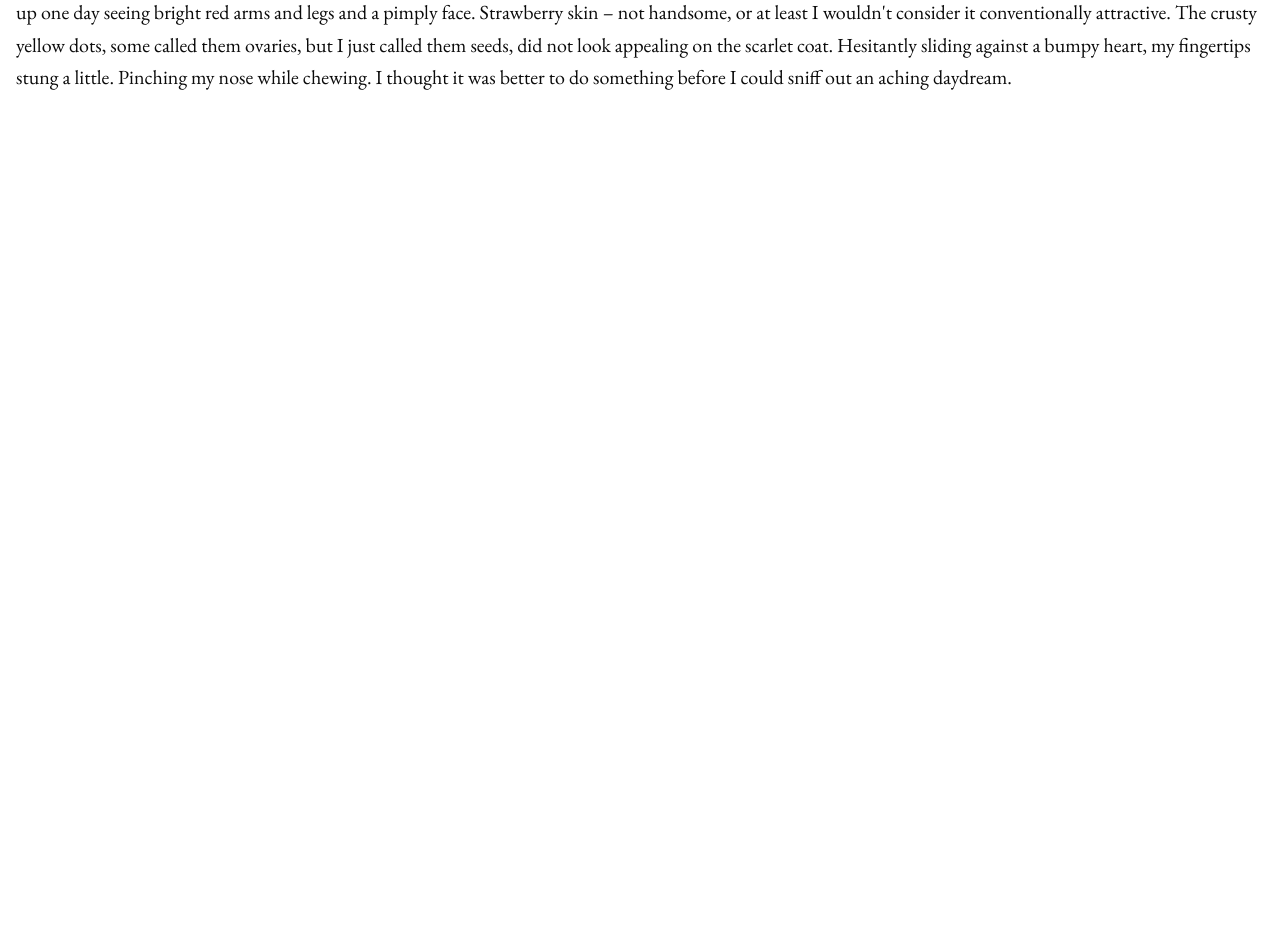
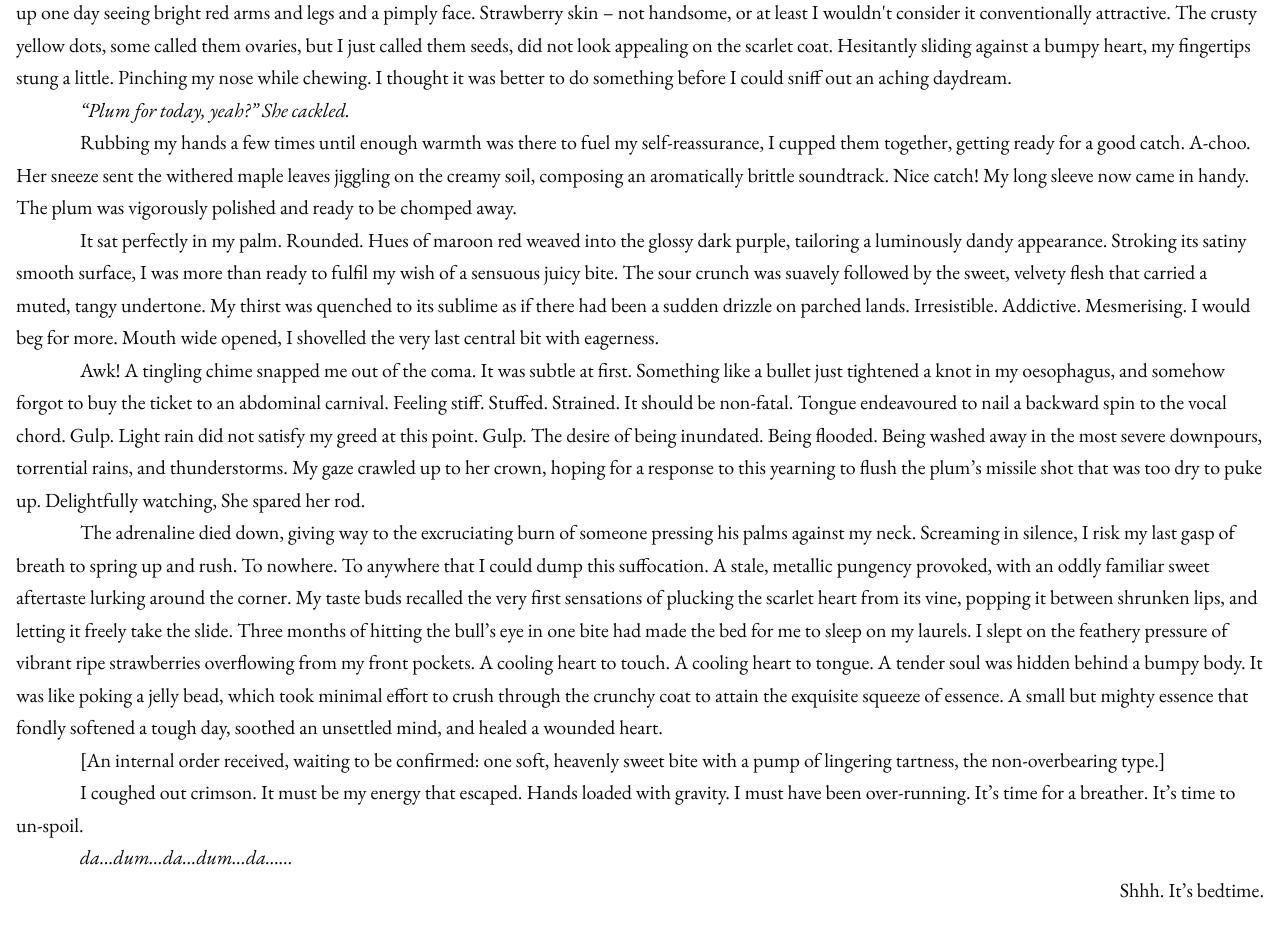
Before and after one commit to nauqh/keleidoscope, a Next.js app: page /posts/a-sunny-place-for-shady-people in a window 1280 px wide. Shown: the part 1380-2306 px from the top of the page. Before the commit the page ends 1494 px from the top, so only its background shows below. Built offline with nearby package versions, Linux system fonts and the light colour scheme.

Commit message:
fix(logo): add reveal for About

```diff
--- a/src/app/posts/a-sunny-place-for-shady-people/page.tsx
+++ b/src/app/posts/a-sunny-place-for-shady-people/page.tsx
@@ -156,6 +156,106 @@ const page = () => {
 					Pinching my nose while chewing. I thought it was better to
 					do something before I could sniff out an aching daydream.
 				</p>
+				<p
+					className="text-xl leading-relaxed italic"
+					style={{ textIndent: "4rem" }}
+				>
+					“Plum for today, yeah?” She cackled.
+				</p>
+				<p
+					className="text-xl leading-relaxed"
+					style={{ textIndent: "4rem" }}
+				>
+					Rubbing my hands a few times until enough warmth was there
+					to fuel my self-reassurance, I cupped them together, getting
+					ready for a good catch. A-choo. Her sneeze sent the withered
+					maple leaves jiggling on the creamy soil, composing an
+					aromatically brittle soundtrack. Nice catch! My long sleeve
+					now came in handy. The plum was vigorously polished and
+					ready to be chomped away.
+				</p>
+				<p
+					className="text-xl leading-relaxed"
+					style={{ textIndent: "4rem" }}
+				>
+					It sat perfectly in my palm. Rounded. Hues of maroon red
+					weaved into the glossy dark purple, tailoring a luminously
+					dandy appearance. Stroking its satiny smooth surface, I was
+					more than ready to fulfil my wish of a sensuous juicy bite.
+					The sour crunch was suavely followed by the sweet, velvety
+					flesh that carried a muted, tangy undertone. My thirst was
+					quenched to its sublime as if there had been a sudden
+					drizzle on parched lands. Irresistible. Addictive.
+					Mesmerising. I would beg for more. Mouth wide opened, I
+					shovelled the very last central bit with eagerness.
+				</p>
+				<p
+					className="text-xl leading-relaxed"
+					style={{ textIndent: "4rem" }}
+				>
+					<span className="text-bold">Awk!</span> A tingling chime
+					snapped me out of the coma. It was subtle at first.
+					Something like a bullet just tightened a knot in my
+					oesophagus, and somehow forgot to buy the ticket to an
+					abdominal carnival. Feeling stiff. Stuffed. Strained. It
+					should be non-fatal. Tongue endeavoured to nail a backward
+					spin to the vocal chord. Gulp. Light rain did not satisfy my
+					greed at this point. Gulp. The desire of being inundated.
+					Being flooded. Being washed away in the most severe
+					downpours, torrential rains, and thunderstorms. My gaze
+					crawled up to her crown, hoping for a response to this
+					yearning to flush the plum’s missile shot that was too dry
+					to puke up. Delightfully watching, She spared her rod.
+				</p>
+				<p
+					className="text-xl leading-relaxed"
+					style={{ textIndent: "4rem" }}
+				>
+					The adrenaline died down, giving way to the excruciating
+					burn of someone pressing his palms against my neck.
+					Screaming in silence, I risk my last gasp of breath to
+					spring up and rush. To nowhere. To anywhere that I could
+					dump this suffocation. A stale, metallic pungency provoked,
+					with an oddly familiar sweet aftertaste lurking around the
+					corner. My taste buds recalled the very first sensations of
+					plucking the scarlet heart from its vine, popping it between
+					shrunken lips, and letting it freely take the slide. Three
+					months of hitting the bull’s eye in one bite had made the
+					bed for me to sleep on my laurels. I slept on the feathery
+					pressure of vibrant ripe strawberries overflowing from my
+					front pockets. A cooling heart to touch. A cooling heart to
+					tongue. A tender soul was hidden behind a bumpy body. It was
+					like poking a jelly bead, which took minimal effort to crush
+					through the crunchy coat to attain the exquisite squeeze of
+					essence. A small but mighty essence that fondly softened a
+					tough day, soothed an unsettled mind, and healed a wounded
+					heart.
+				</p>
+				<p
+					className="text-xl leading-relaxed"
+					style={{ textIndent: "4rem" }}
+				>
+					[An internal order received, waiting to be confirmed: one
+					soft, heavenly sweet bite with a pump of lingering tartness,
+					the non-overbearing type.]
+				</p>
+				<p
+					className="text-xl leading-relaxed"
+					style={{ textIndent: "4rem" }}
+				>
+					I coughed out crimson. It must be my energy that escaped.
+					Hands loaded with gravity. I must have been over-running.
+					It’s time for a breather. It’s time to un-spoil.
+				</p>
+				<p
+					className="text-xl leading-relaxed italic"
+					style={{ textIndent: "4rem" }}
+				>
+					da…dum…da…dum…da……
+				</p>
+				<p className="text-xl leading-relaxed text-right">
+					Shhh. It’s bedtime.
+				</p>
 			</div>
 		</>
 	);
```
